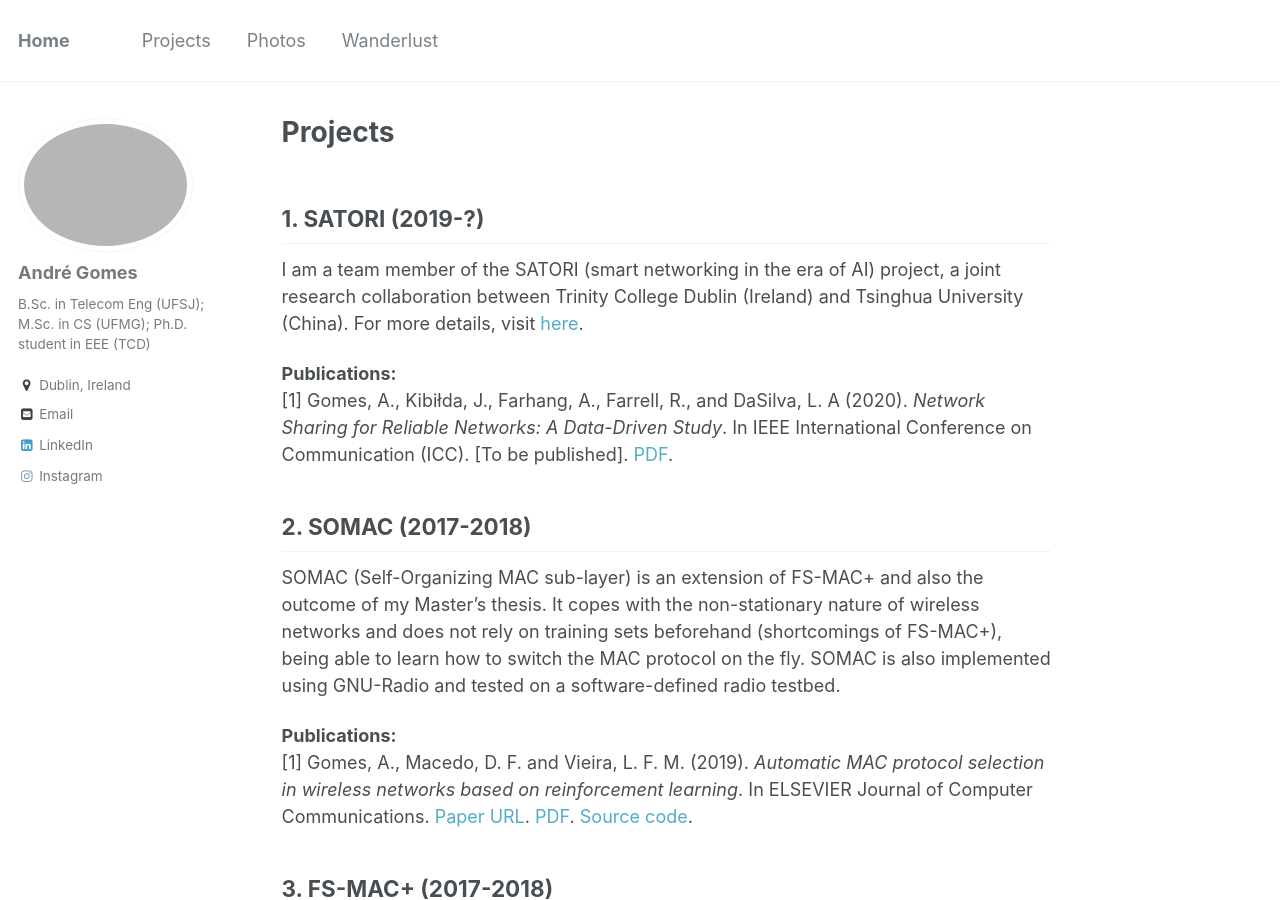
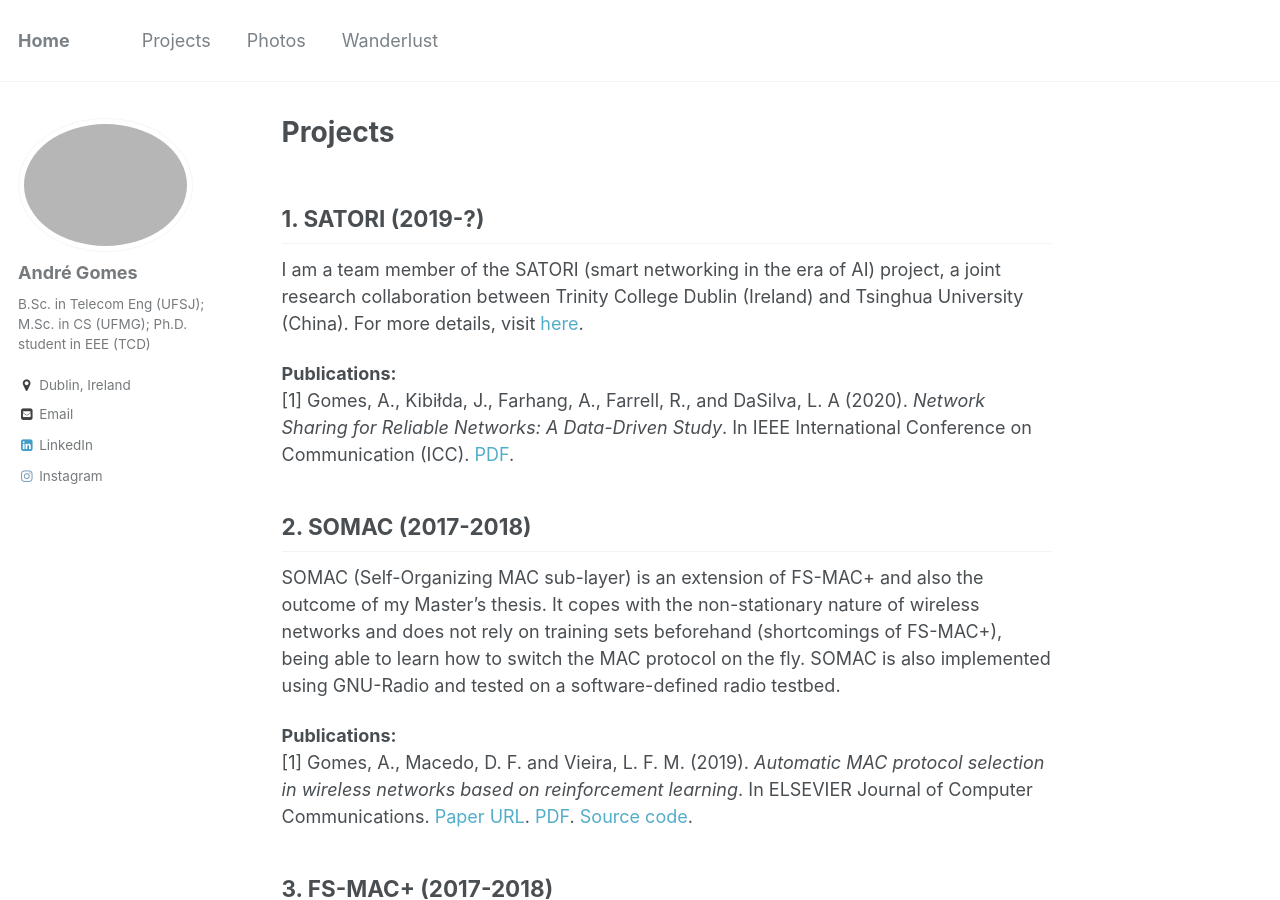
Before and after one commit to avgsg/avgsg.github.io, a Jekyll site: the page built from _pages/projects.md, in a window 1280 px wide and 900 px high. Built offline with Jekyll 4.4.1, drawn with Linux system fonts in a browser that asks for light colours.

Commit message:
update description net-sharing paper

```diff
--- a/_pages/projects.md
+++ b/_pages/projects.md
@@ -9,7 +9,7 @@ author_profile: true
 I am a team member of the SATORI (smart networking in the era of AI) project, a joint research collaboration between Trinity College Dublin (Ireland) and Tsinghua University (China). For more details, visit [here](http://satori-project.net/).
 
 **Publications:** <br>
-[1] Gomes, A., Kibiłda, J., Farhang, A., Farrell, R., and DaSilva, L. A (2020). _Network Sharing for Reliable Networks: A Data-Driven Study_. In IEEE International Conference on Communication (ICC). \[To be published\]. [PDF](../files/papers/icc-2020-net-sharing.pdf).
+[1] Gomes, A., Kibiłda, J., Farhang, A., Farrell, R., and DaSilva, L. A (2020). _Network Sharing for Reliable Networks: A Data-Driven Study_. In IEEE International Conference on Communication (ICC). [PDF](../files/papers/icc-2020-net-sharing.pdf).
 
 ## 2. SOMAC (2017-2018)
 
```
